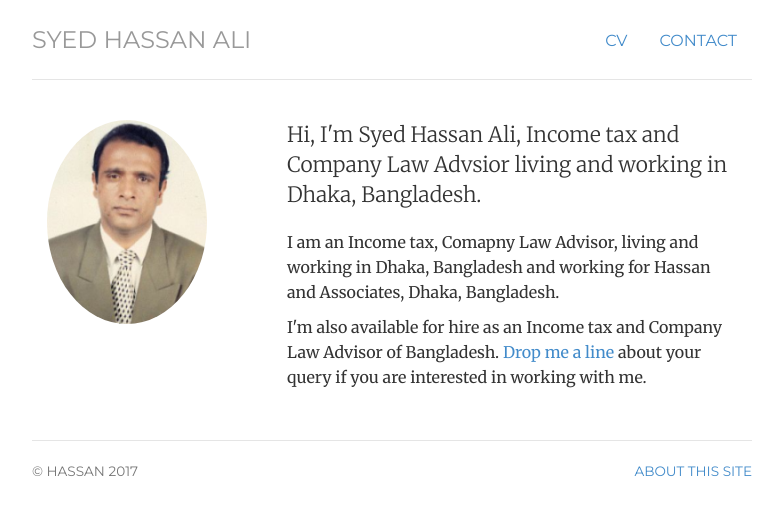
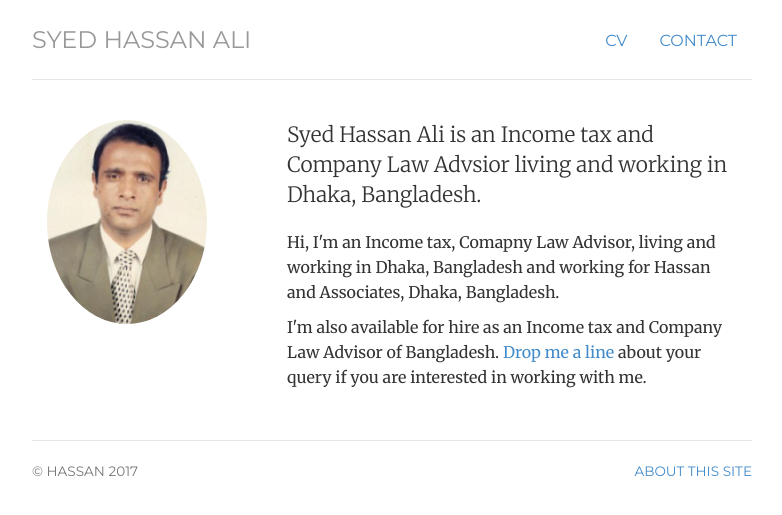
Before and after one commit to upodesta/hassan-bd, a Jekyll site: the page built from index.html, in a window 1280 px wide. Shown: the top 515 px of the page, without its empty margins (248-1030 px from the left). Built offline with Jekyll 4.4.1, drawn with Linux system fonts in a browser that asks for light colours.

Commit message:
modified

```diff
--- a/index.html
+++ b/index.html
@@ -12,8 +12,8 @@ description: Syed Hassan Ali is an Income tax and Company Law Advisor living and
 	<img  class="img-circle avatar" alt="Syed Hassan Ali" src="img/Syed Hassan Ali.png">
 	</div>
 	<div itemscope itemtype="http://data-vocabulary.org/Person" class="col-sm-8">
-	<p class="lead">Hi, I'm <span itemprop="name">Syed Hassan Ali, </span> Income tax and Company Law Advsior living and working in Dhaka, Bangladesh.</p>
-	<p>I am an <span itemprop="title">Income tax</span>, <span itemprop="title">Comapny Law Advisor</span>, living and working in <span itemprop="address" itemscope
+	<p class="lead"> <span itemprop="name">Syed Hassan Ali </span> is an Income tax and Company Law Advsior living and working in Dhaka, Bangladesh.</p>
+	<p> Hi, I'm an <span itemprop="title">Income tax</span>, <span itemprop="title">Comapny Law Advisor</span>, living and working in <span itemprop="address" itemscope
     itemtype="http://data-vocabulary.org/Address"> <span itemprop="locality">Dhaka</span>, <span itemprop="region">Bangladesh</span></span> and working for <span itemprop="affiliation">Hassan and Associates, Dhaka, Bangladesh</a></span>.</p>
 
 	<p>I'm also available for hire as an <span itemprop="title">Income tax and Company Law Advisor of Bangladesh</span>. <a href="contact">Drop me a line</a> about your query if you are interested in working with me.</p>
```
